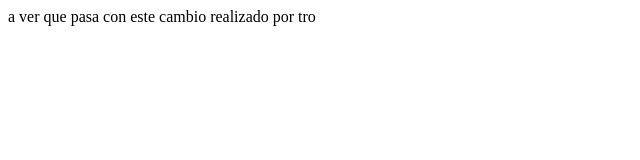
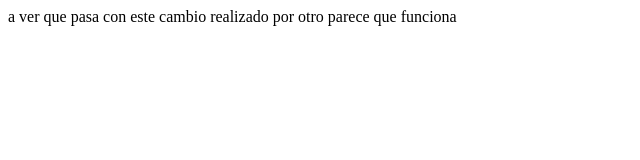
Before and after one commit to jsayanes/probandoOtro, a plain HTML site: page index.html in a window 1280 px wide. Shown: the whole page, without its empty margins (0-640 px from the left). Drawn offline with Linux system fonts and the light colour scheme.

Commit message:
Update index.html

```diff
--- a/index.html
+++ b/index.html
@@ -7,6 +7,6 @@
     <title>Document</title>
 </head>
 <body>
-    a ver que pasa con este cambio realizado por tro
+    a ver que pasa con este cambio realizado por otro parece que funciona
 </body>
 </html>
```
